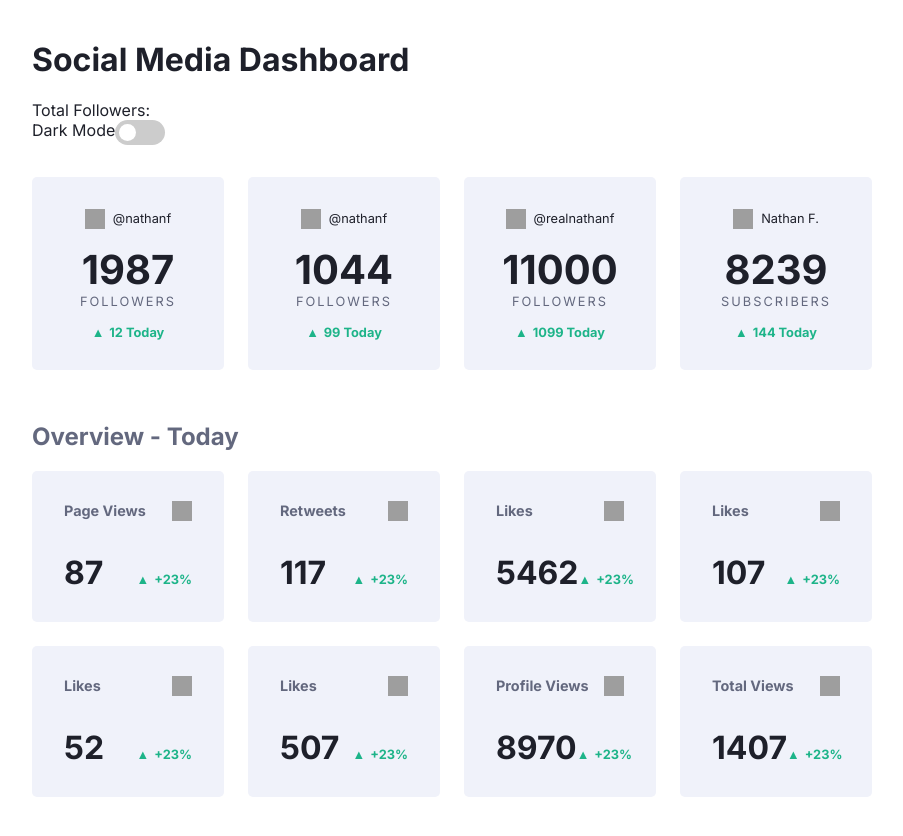
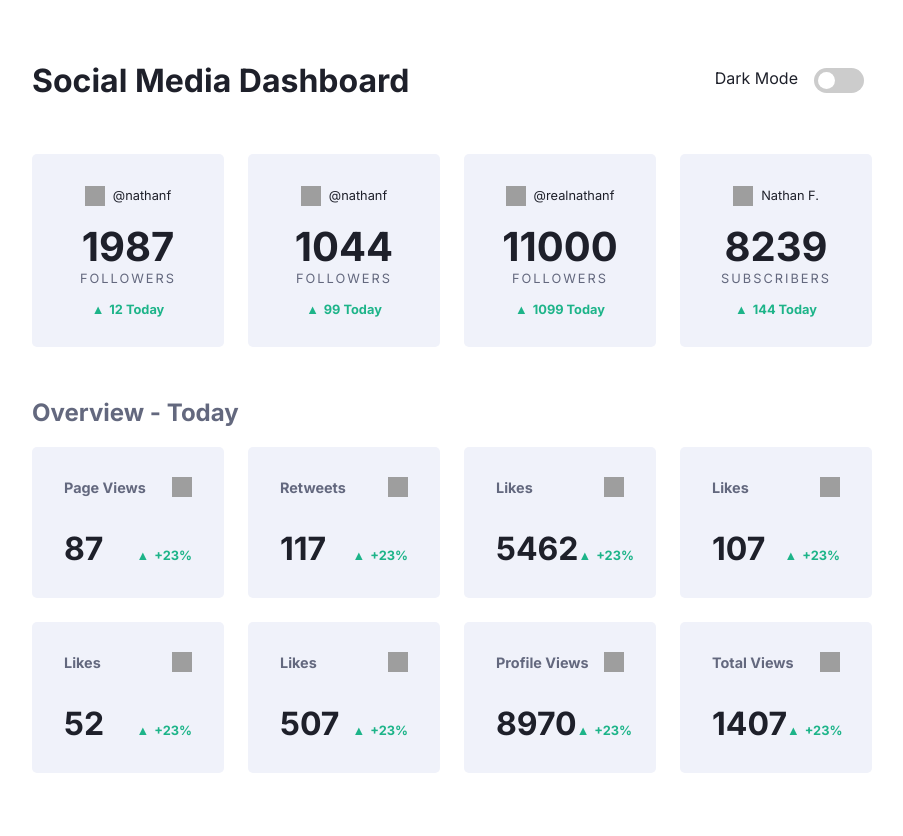
Before and after one commit to Aleks-Bujko/social-media-dashboard, an Angular app in the folder social-media-dashboard/: page / in a window 1280 px wide. Shown: the top 836 px of the page, without its empty margins (176-1079 px from the left). After the commit the page ends 813 px from the top, so only its background shows below. Built offline with nearby package versions, Linux system fonts and the light colour scheme; grey boxes are pictures that could not be loaded.

Commit message:
Finished Dark-Theme

```diff
--- a/social-media-dashboard/src/app/app.module.ts
+++ b/social-media-dashboard/src/app/app.module.ts
@@ -5,6 +5,7 @@ import { AppComponent } from './app.component';
 import { SocialMediaKpiComponent } from './social-media-kpi/social-media-kpi.component';
 import { SocialMediaChannelComponent } from './social-media-channel/social-media-channel.component';
 import { HeadingAreaComponent } from './heading-area/heading-area.component';
+import { FormsModule } from '@angular/forms';
 
 @NgModule({
   declarations: [
@@ -14,7 +15,8 @@ import { HeadingAreaComponent } from './heading-area/heading-area.component';
     HeadingAreaComponent
   ],
   imports: [
-    BrowserModule
+    BrowserModule,
+    FormsModule
   ],
   providers: [],
   bootstrap: [AppComponent]
--- a/social-media-dashboard/src/app/heading-area/heading-area.component.html
+++ b/social-media-dashboard/src/app/heading-area/heading-area.component.html
@@ -1,13 +1,10 @@
-<div class="upper-background">
-    <h1>Social Media Dashboard</h1>
-    <div>
-            <span>Total Followers: </span>
-        <div>
-            <span>Dark Mode</span>
+<div class="header-area">
+        <h1>Social Media Dashboard</h1>
+        <div class="dark-mode-wrapper">
+            <span class="dark-mode-text">Dark Mode</span>
             <label class="dark-mode-switch">
-                <input type="checkbox">
+                <input type="checkbox" name="dark" [(ngModel)]="dark"/>
                 <span class="dark-mode-slider round"></span>
             </label>
         </div>
-    </div>
 </div>
--- a/social-media-dashboard/src/app/heading-area/heading-area.component.sass
+++ b/social-media-dashboard/src/app/heading-area/heading-area.component.sass
@@ -1,13 +1,24 @@
 @import '../../styles.sass'
 
-/* The switch - the box around the slider */
+.header-area
+    display: flex
+    flex-direction: row
+    align-items: center
+    justify-content: space-between
+
+.dark-mode-wrapper
+    margin: 0 2rem 0 0
+
+.dark-mode-text
+    padding: 0 1rem 0 0
+    color: var(--theme-blue)
+
 .dark-mode-switch
     position: relative
     display: inline-block
     width: 50px
     height: 25px
 
-/* Hide default HTML checkbox */
 .dark-mode-switch input
     opacity: 0
     width: 0
--- a/social-media-dashboard/src/app/heading-area/heading-area.component.ts
+++ b/social-media-dashboard/src/app/heading-area/heading-area.component.ts
@@ -1,5 +1,6 @@
 import { Component, OnInit } from '@angular/core';
 import { SocialMediaDetail } from '../mock-kpis';
+import { ThemeService } from '../theme/theme.service';
 
 @Component({
   selector: 'app-heading-area',
@@ -10,9 +11,27 @@ export class HeadingAreaComponent implements OnInit {
 
   socialMediaChannels = SocialMediaDetail;
 
-  constructor () {}
+  constructor (private themeService: ThemeService) {}
 
   ngOnInit(): void {
   }
+/*
+    toggleTheme() {
+    if (this.themeService.isDarkTheme()) {
+      this.themeService.setLightTheme();
+    } else {
+      this.themeService.setDarkTheme();
+    }
+    }
+
+*/
+  get dark() {
+    return this.themeService.theme === 'dark';
+  }
+
+  set dark(enabled: boolean) {
+    this.themeService.theme = enabled ? 'dark' : 'light';
+  }
+
 
 }
--- a/social-media-dashboard/src/app/social-media-channel/social-media-channel.component.sass
+++ b/social-media-dashboard/src/app/social-media-channel/social-media-channel.component.sass
@@ -1,7 +1,7 @@
 @import '../../styles.sass'
 
 .channel-wrapper
-    background-color: $theme-light-background
+    background-color: var(--theme-background)
     display: flex
     flex-direction: column
     align-items: center
@@ -15,7 +15,7 @@
     font-weight: bold
     margin: 0
     padding: 1rem 0 0 0
-    color: $theme-light-blue
+    color: var(--theme-blue)
 
 .social-media-icon
     vertical-align: middle
@@ -25,7 +25,7 @@
     display: inline-block
     font-size: 0.8rem
     margin: 0
-    color: $theme-light-blue
+    color: var(--theme-blue)
 
 .follower-label
     text-transform: uppercase
@@ -34,7 +34,7 @@
     text-align: center
     letter-spacing: 2px
     padding: 0 0 1rem 0
-    color: $theme-light-grey
+    color: var(--theme-grey)
 
 .follower-difference
     font-size: 0.8rem
--- a/social-media-dashboard/src/app/social-media-kpi/social-media-kpi.component.sass
+++ b/social-media-dashboard/src/app/social-media-kpi/social-media-kpi.component.sass
@@ -2,7 +2,7 @@
 @import '../social-media-channel/social-media-channel.component.sass'
 
 .kpi-wrapper
-    background-color: $theme-light-background
+    background-color: var(--theme-background)
     padding: 1.875rem 2rem
     margin: 0 1.5rem 0 0
     border-radius: 5px
@@ -13,13 +13,13 @@
 .kpi-name
     font-size: 0.9rem
     font-weight: 700
-    color: $theme-light-grey
+    color: var(--theme-grey)
     margin: 0
 
 .kpi-value
     font-size: 2rem
     font-weight: 700
-    color: $theme-light-blue
+    color: var(--theme-blue)
     margin: 0
 
 .kpi-first-row
--- /dev/null
+++ b/social-media-dashboard/src/app/theme/theme.service.ts
@@ -0,0 +1,53 @@
+import { Injectable } from '@angular/core';
+//import { Theme, light, dark } from "./theme";
+import { BehaviorSubject, Observable } from 'rxjs';
+
+@Injectable({
+  providedIn: "root"
+})
+export class ThemeService {
+  /*
+  private active: Theme = light;
+  private availableThemes: Theme[] = [light, dark];
+
+  getAvailableThemes(): Theme[] {
+    return this.availableThemes;
+  }
+
+  getActiveTheme(): Theme {
+    return this.active;
+  }
+
+  isDarkTheme(): boolean {
+    return this.active.name === dark.name;
+  }
+
+  setDarkTheme(): void {
+    this.setActiveTheme(dark);
+  }
+
+  setLightTheme(): void {
+    this.setActiveTheme(light);
+  }
+
+  setActiveTheme(theme: Theme): void {
+    this.active = theme;
+
+    Object.keys(this.active.properties).forEach(property => {
+      document.documentElement.style.setProperty(
+        property,
+        this.active.properties[property]
+      );
+    });
+  }
+*/
+
+  get theme(): any {
+    return document.documentElement.getAttribute('theme');
+  }
+
+  set theme(name: any) {
+    document.documentElement.setAttribute('theme', name);
+  }
+
+}
--- /dev/null
+++ b/social-media-dashboard/src/app/theme/theme.ts
@@ -0,0 +1,24 @@
+/*export interface Theme {
+    name: string;
+    properties: any;
+}
+
+export const light: Theme = {
+    name: "light",
+    properties: {
+        "--theme-bg-color": "#{$theme-light-bg-color}",
+        "--theme-background": "#{$theme-light-background}",
+        "--theme-blue": "#{$theme-light-blue}",
+        "--theme-grey": "#{$theme-light-grey}"
+    }
+};
+
+export const dark: Theme = {
+    name: "dark",
+    properties: {
+        "--theme-bg-color": "#1E202A",
+        "--theme-background": "#252A41",
+        "--theme-blue": "#1E202A",
+        "--theme-grey": "#8B97C6"
+    }
+}; */
--- a/social-media-dashboard/src/index.html
+++ b/social-media-dashboard/src/index.html
@@ -1,5 +1,5 @@
 <!doctype html>
-<html lang="en">
+<html lang="en" theme="light">
 <head>
   <meta charset="utf-8">
   <title>SocialMediaDashboard</title>
@@ -9,7 +9,7 @@
   <link rel="preconnect" href="https://fonts.gstatic.com">
 <link href="https://fonts.googleapis.com/css2?family=Inter:wght@400;700&display=swap" rel="stylesheet">
 </head>
-<body class="theme-light">
+<body>
   <app-root></app-root>
 </body>
 </html>
--- a/social-media-dashboard/src/styles.sass
+++ b/social-media-dashboard/src/styles.sass
@@ -5,11 +5,23 @@ $theme-light-blue: #1E202A
 $theme-light-grey:#63687E
 $theme-dark-bg-color: #1E202A
 $theme-dark-background: #252A41
-$theme-dark-blue: #1E202A
+$theme-dark-blue: #ffffff
 $theme-dark-grey:#8B97C6
+
 $global-green: #1DB489
 $tablet-width: "min-width: 768px"
 $desktop-width: "min-width: 1010px"
+
+:root[theme=light]
+    --theme-bg-color: #{$theme-light-bg-color}
+    --theme-background: #{$theme-light-background}
+    --theme-blue: #{$theme-light-blue}
+    --theme-grey: #{$theme-light-grey}
+:root[theme=dark]
+    --theme-bg-color: #{$theme-dark-bg-color}
+    --theme-background: #{$theme-dark-background}
+    --theme-blue: #{$theme-dark-blue}
+    --theme-grey: #{$theme-dark-grey}
 
 html
     min-height: 100%
@@ -19,23 +31,18 @@ body
     display: flex
     align-items: center
     justify-content: center
-
-.theme-light
-    color: $theme-light-blue
-    background-color: $theme-light-bg-color
+    background-color: var(--theme-bg-color)
 
 h1
     font-size: 2rem
+    color: var(--theme-blue)
 
 h2
     font-size: 1.5rem
-    color: $theme-light-grey
+    color: var(--theme-grey)
 
 h3
     font-size: 1.25rem
 
 p
     font-size: 1rem
-
-.dark-mode
-    color: #fff !important
```
Also changed, not shown: social-media-dashboard/src/app/theme/theme.module.ts (added, +12 -0 lines), 1 other file (tests, documents, lock files or other folders).
